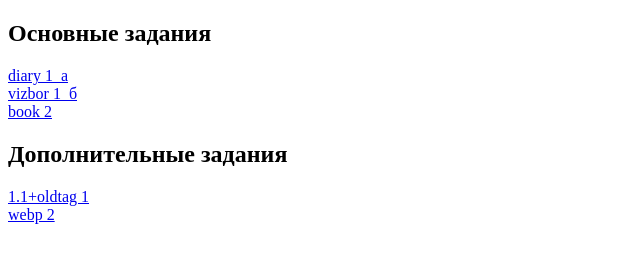
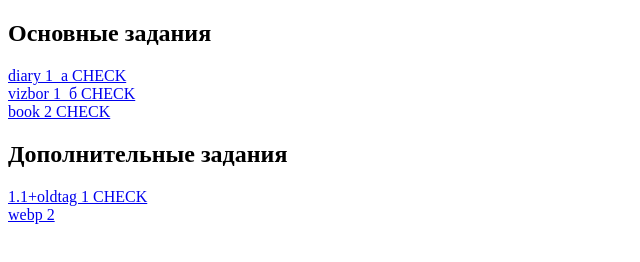
Before and after one commit to KraikoNikolai/KraikoNikolai_FD1-210-23, a plain HTML site: page index.html in a window 1280 px wide. Shown: the whole page, without its empty margins (0-640 px from the left). Drawn offline with Linux system fonts and the light colour scheme.

Commit message:
add_check

```diff
--- a/index.html
+++ b/index.html
@@ -9,18 +9,18 @@
   <body>
     <h2>Основные задания</h2>
     <a href="homework_html1/base/dnevnik_partizana.html" target="_blank"
-      >diary 1_а</a
+      >diary 1_а CHECK</a
     ><br />
     <a href="homework_html1/base/vizbor.html" target="_blank"
-      >vizbor 1_б</a
+      >vizbor 1_б CHECK</a
     ><br />
     <a href="homework_html1/base/childbook.html" target="_blank"
-      >book 2</a
+      >book 2 CHECK</a
     ><br />
 
     <h2>Дополнительные задания</h2>
     <a href="homework_html1/add/hw_add_1_2.html" target="_blank"
-      >1.1+oldtag 1</a
+      >1.1+oldtag 1 CHECK</a
     ><br />
     <a href="homework_html1/add/hw_add_3.html" target="_blank">webp 2</a><br>
     <!--<a href="homework_html1/base/" target="_blank">Д/з №</a><br>-->
```
Also changed, not shown: homework_html1/add/hw_add_3.html (+3 -3 lines).
